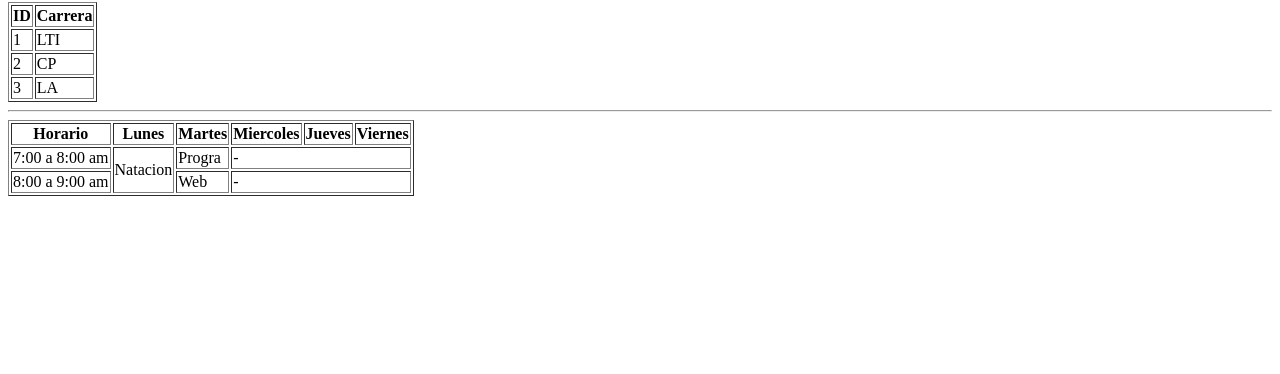
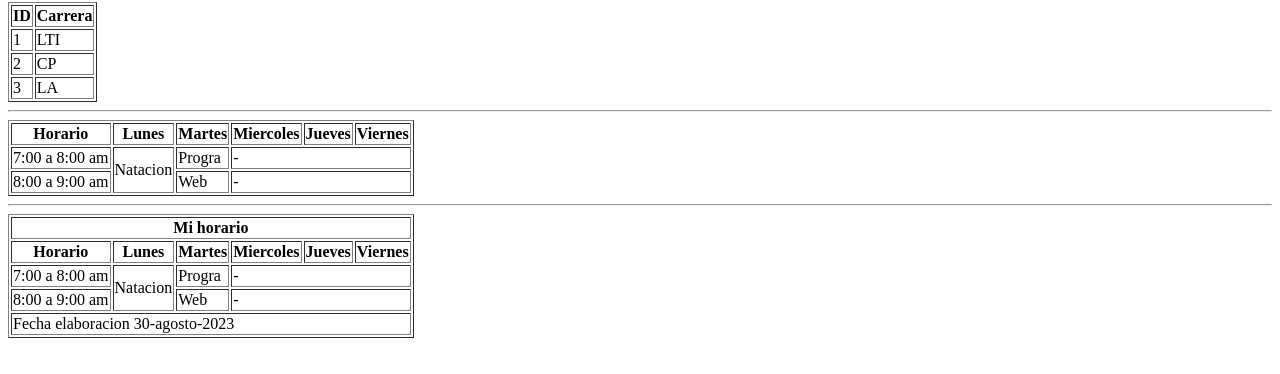
Before and after one commit to LIIgabriel/practica513008, a plain HTML site: page index.html in a window 1280 px wide. Shown: the part 78-452 px from the top of the page. Drawn offline with Linux system fonts and the light colour scheme.

Commit message:
tabla con tbody,tfoot,thead

```diff
--- a/index.html
+++ b/index.html
@@ -50,5 +50,40 @@
         </tr>
     </table>
 
+    <hr>
+    <!-- Tabla con etiquetas tbody,thead y tfoot -->
+    <table border="1">
+        <thead>
+            <tr>
+                <th colspan="6">Mi horario</th>
+            </tr>
+            <tr>
+                <th>Horario</th>
+                <th>Lunes</th>
+                <th>Martes</th>
+                <th>Miercoles</th>
+                <th>Jueves</th>
+                <th>Viernes</th>
+            </tr>
+        </thead>
+        <tbody>
+            <tr>
+                <td>7:00 a 8:00 am</td>
+                <td rowspan="2">Natacion</td>
+                <td>Progra</td>
+                <td colspan="3">-</td>
+            </tr>
+            <tr>
+                <td>8:00 a 9:00 am</td>
+                <td>Web</td>
+                <td colspan="3">-</td>
+            </tr>
+        </tbody>
+        <tfoot>
+            <tr>
+                <td colspan="6">Fecha elaboracion 30-agosto-2023</td>
+            </tr>
+        </tfoot>
+    </table>
 </body>
 </html>
```
